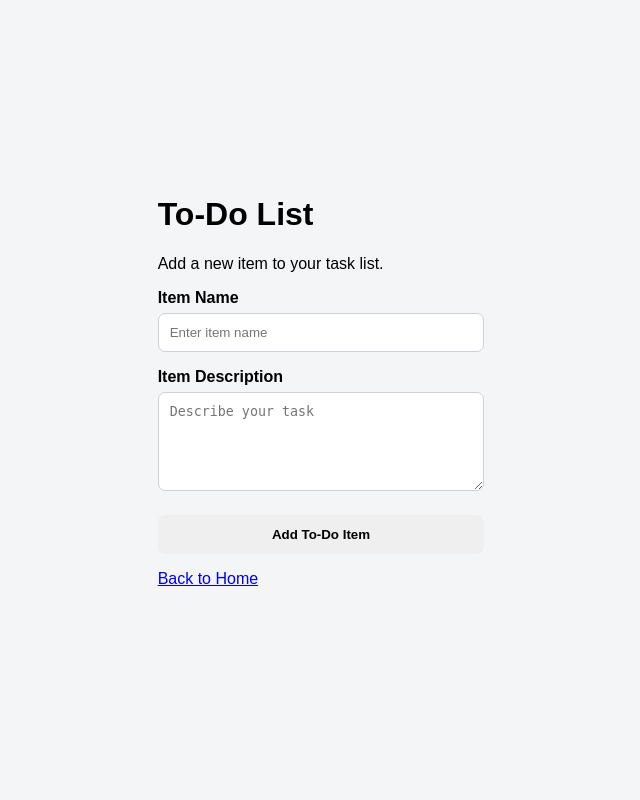
After one commit to tanishk162del-create/Git_and_GitHub_Tanishk_Singh, a Flask app: page /todo in a window 1280 px wide. The commit adds this page. Shown: the whole page, without its empty margins (319-959 px from the left). Run offline with Flask 3, Linux system fonts and the light colour scheme.

Commit message:
Add To-Do form frontend

```diff
--- a/app.py
+++ b/app.py
@@ -68,6 +68,9 @@ def index():
 def success():
     return render_template("success.html")
 
+@app.route("/todo")
+def todo_page():
+    return render_template("todo.html")
 
 if __name__ == "__main__":
     app.run(debug=True)
--- a/templates/index.html
+++ b/templates/index.html
@@ -30,5 +30,6 @@
 
     <a class="api-link" href="{{ url_for('api') }}">View /api JSON</a>
   </main>
+  <p><a href="{{ url_for('todo_page') }}">Open To-Do List</a></p>
 </body>
 </html>
--- /dev/null
+++ b/templates/todo.html
@@ -0,0 +1,43 @@
+<!DOCTYPE html>
+<html lang="en">
+<head>
+    <meta charset="UTF-8">
+    <meta name="viewport" content="width=device-width, initial-scale=1.0">
+    <title>To-Do List</title>
+    <link rel="stylesheet" href="{{ url_for('static', filename='style.css') }}">
+</head>
+<body>
+    <main class="container">
+        <h1>To-Do List</h1>
+        <p>Add a new item to your task list.</p>
+
+        {% if error %}
+            <p class="error">{{ error }}</p>
+        {% endif %}
+
+        <form action="{{ url_for('submit_todo_item') }}" method="POST">
+            <label for="itemName">Item Name</label>
+            <input
+                type="text"
+                id="itemName"
+                name="itemName"
+                placeholder="Enter item name"
+                required
+            >
+
+            <label for="itemDescription">Item Description</label>
+            <textarea
+                id="itemDescription"
+                name="itemDescription"
+                placeholder="Describe your task"
+                rows="5"
+                required
+            ></textarea>
+
+            <button type="submit">Add To-Do Item</button>
+        </form>
+
+        <p><a href="{{ url_for('index') }}">Back to Home</a></p>
+    </main>
+</body>
+</html>
```
